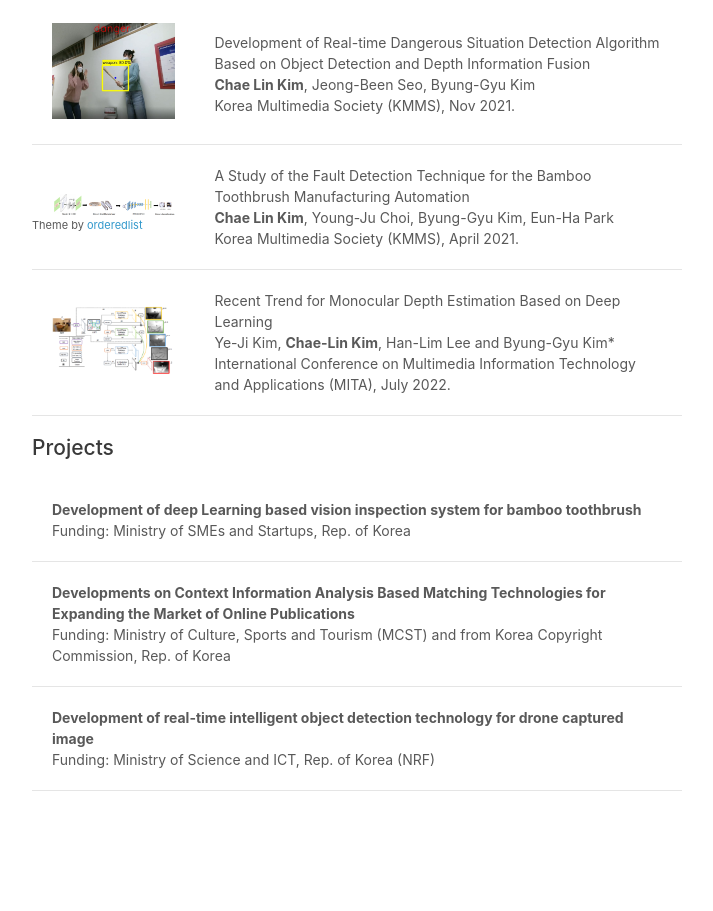
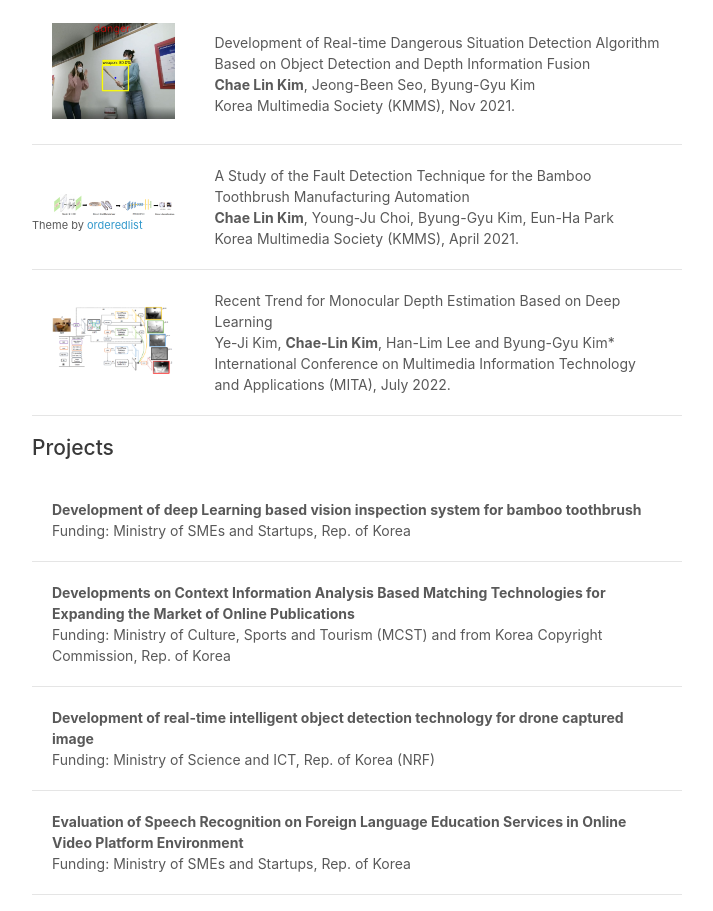
Before and after one commit to chaelin0722/introduction, a plain HTML site: page index.html in a window 1280 px wide. Shown: the part 496-1407 px from the top of the page, without its empty margins (458-1171 px from the left). Before the commit the page ends 1357 px from the top, so only its background shows below. Drawn offline with Linux system fonts and the light colour scheme; a script that the page names is missing.

Commit message:
Update index.html

```diff
--- a/index.html
+++ b/index.html
@@ -145,6 +145,13 @@
 			</td>
 	               </tr>
 
+	  	        <tr>
+			<td style="padding:20px;width:75%;vertical-align:middle">
+			  <papertitle><b> Evaluation of Speech Recognition on Foreign Language Education Services in Online Video Platform Environment </b></papertitle>
+			  </a>
+			  <br> Funding: Ministry of SMEs and Startups, Rep. of Korea
+			</td>
+	               </tr>
 
 	      </tbody></table>
 		</div>
```
